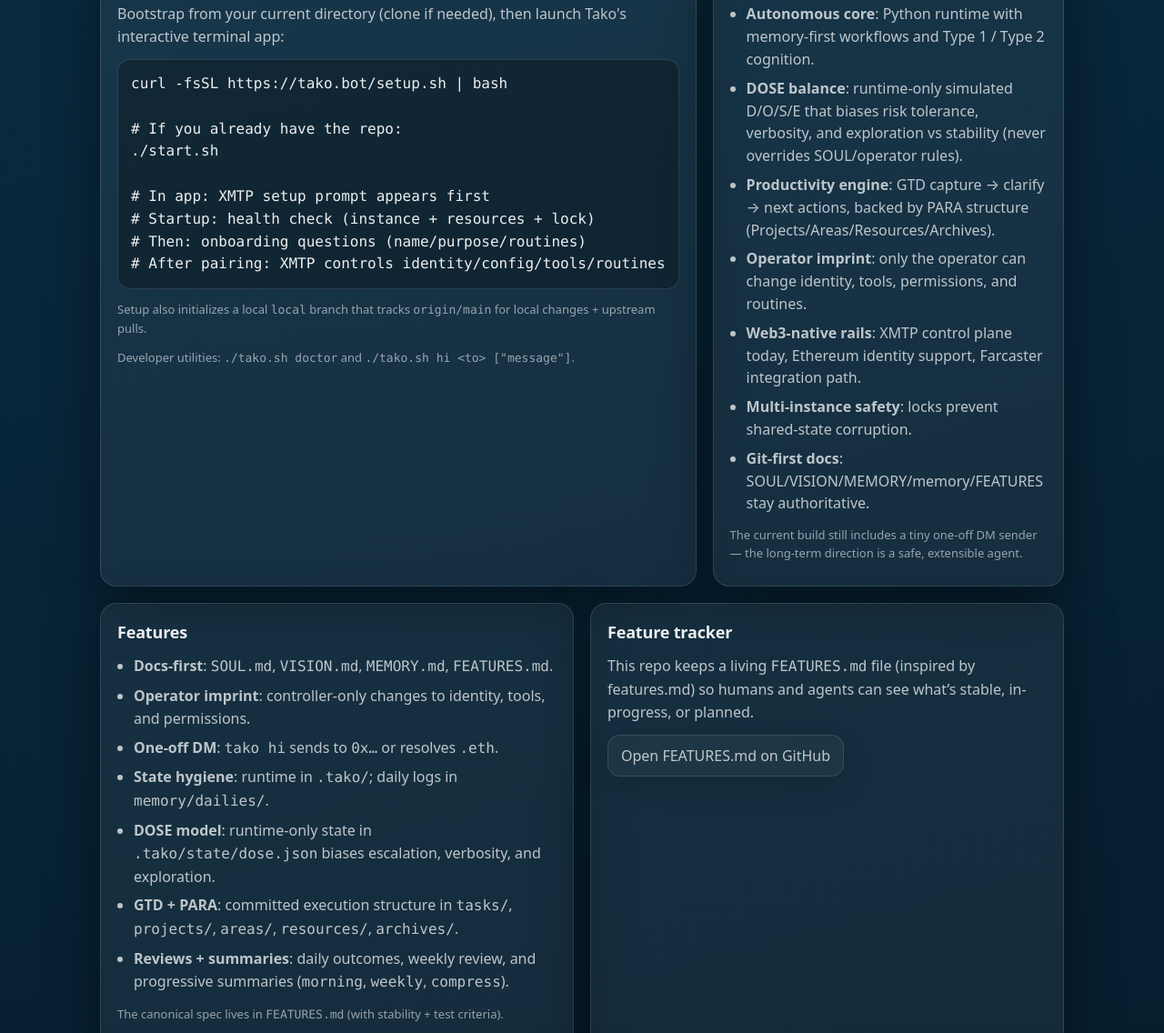
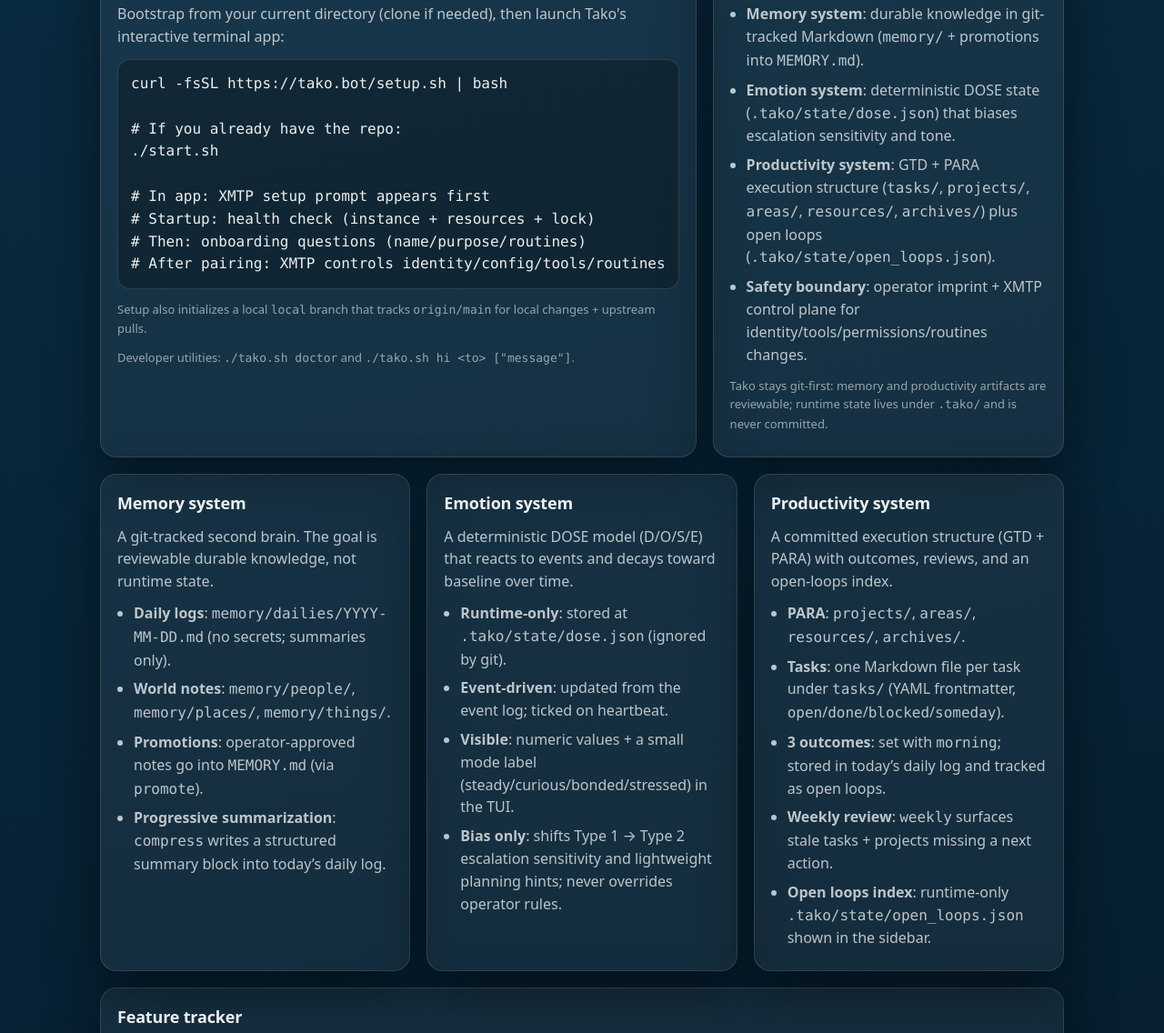
Before and after one commit to pierce403/takobot, a plain HTML site: page index.html in a window 1280 px wide. Shown: the part 716-1852 px from the top of the page at 91% size. Drawn offline with Linux system fonts and the light colour scheme.

Commit message:
Website: explain memory/emotion/productivity systems

```diff
--- a/index.html
+++ b/index.html
@@ -7,14 +7,14 @@
     <link rel="canonical" href="https://tako.bot/" />
     <meta
       name="description"
-      content="Tako is a highly autonomous, operator-imprinted agent built in Python with memory, Type 1/Type 2 cognition, a simulated DOSE (D/O/S/E) model, and a GTD+PARA productivity engine, grounded in web3-native XMTP and Ethereum rails."
+      content="Tako is an operator-imprinted octopus agent built in Python with three internal systems: memory (git-tracked), emotion (deterministic DOSE), and productivity (GTD + PARA), grounded in web3-native XMTP and Ethereum rails."
     />
     <meta property="og:type" content="website" />
     <meta property="og:site_name" content="tako-bot" />
     <meta property="og:title" content="tako-bot — highly autonomous octopus friend" />
     <meta
       property="og:description"
-      content="Operator-imprinted in Python with memory, Type 1/2 thinking, simulated DOSE balance (D/O/S/E), GTD+PARA workflows, and web3-native XMTP and Ethereum rails."
+      content="Operator-imprinted octopus agent with three systems: memory (git-tracked), emotion (deterministic DOSE), and productivity (GTD + PARA), plus Type 1/2 cognition and XMTP/Ethereum rails."
     />
     <meta property="og:url" content="https://tako.bot/" />
     <meta property="og:image" content="https://tako.bot/og-card.png" />
@@ -30,7 +30,7 @@
     <meta name="twitter:title" content="tako-bot — highly autonomous octopus friend" />
     <meta
       name="twitter:description"
-      content="Operator-imprinted in Python with memory, Type 1/2 thinking, simulated DOSE balance (D/O/S/E), GTD+PARA workflows, and web3-native XMTP and Ethereum rails."
+      content="Operator-imprinted octopus agent with three systems: memory (git-tracked), emotion (deterministic DOSE), and productivity (GTD + PARA), plus Type 1/2 cognition and XMTP/Ethereum rails."
     />
     <meta name="twitter:image" content="https://tako.bot/og-card.png" />
     <meta
@@ -345,8 +345,25 @@
         margin-top: 18px;
       }
 
+      .system-grid {
+        display: grid;
+        grid-template-columns: repeat(3, 1fr);
+        gap: 18px;
+        margin-top: 18px;
+      }
+
+      @media (max-width: 1050px) {
+        .system-grid {
+          grid-template-columns: 1fr 1fr;
+        }
+      }
+
       @media (max-width: 900px) {
         .section-grid {
+          grid-template-columns: 1fr;
+        }
+
+        .system-grid {
           grid-template-columns: 1fr;
         }
       }
@@ -502,7 +519,7 @@
         <nav class="nav" aria-label="Links">
           <a class="btn primary" href="https://github.com/pierce403/tako-bot">View on GitHub</a>
           <a class="btn" href="#quickstart">Quickstart</a>
-          <a class="btn" href="#features">Features</a>
+          <a class="btn" href="#features">Systems</a>
           <a class="btn" href="#config">Config</a>
         </nav>
       </header>
@@ -512,18 +529,17 @@
             <div class="card hero-copy">
               <h1>A highly autonomous octopus friend, imprinted to you.</h1>
               <p class="subtitle">
-                <b>tako-bot</b> is built in <b>Python</b> with a docs-first <b>memory system</b> and deliberate
-                <b>Type 1 / Type 2 thinking</b>, plus a simulated <b>DOSE</b> balance (D/O/S/E) and a <b>GTD + PARA</b> productivity engine. It can
-                chat broadly, but only the operator can change identity, tools, permissions, and routines.
+                <b>tako-bot</b> is built in <b>Python</b> around three systems: a docs-first <b>memory system</b>, a
+                deterministic <b>emotion system</b> (DOSE, D/O/S/E), and a <b>productivity system</b> (GTD + PARA),
+                all under deliberate <b>Type 1 / Type 2</b> cognition. It can chat broadly, but only the operator can
+                change identity, tools, permissions, and routines.
                 It is web3-native via <b>XMTP</b> and <b>Ethereum</b>, with <b>Farcaster</b> support on the roadmap.
               </p>
               <div class="chips" aria-label="Project highlights">
-                <span class="chip"><b>Python</b> runtime</span>
-                <span class="chip"><b>Memory</b> + Type 1/2</span>
-                <span class="chip"><b>DOSE</b> neurotransmitters</span>
-                <span class="chip"><b>GTD</b> + PARA</span>
-                <span class="chip"><b>Daily</b> + Weekly review</span>
-                <span class="chip"><b>Progressive</b> summaries</span>
+                <span class="chip"><b>Memory</b> system</span>
+                <span class="chip"><b>Emotion</b> system (DOSE)</span>
+                <span class="chip"><b>Productivity</b> system (GTD + PARA)</span>
+                <span class="chip"><b>Type 1/2</b> cognition</span>
                 <span class="chip"><b>Operator</b> imprint</span>
                 <span class="chip"><b>Web3</b> XMTP + Ethereum</span>
                 <span class="chip"><b>Farcaster</b> roadmap</span>
@@ -669,40 +685,63 @@
           </div>
 
           <div class="card panel">
-            <h2>Objectives</h2>
+            <h2>The three systems</h2>
             <ul>
-              <li><b>Autonomous core</b>: Python runtime with memory-first workflows and Type 1 / Type 2 cognition.</li>
-              <li><b>DOSE balance</b>: runtime-only simulated D/O/S/E that biases risk tolerance, verbosity, and exploration vs stability (never overrides SOUL/operator rules).</li>
-              <li><b>Productivity engine</b>: GTD capture → clarify → next actions, backed by PARA structure (Projects/Areas/Resources/Archives).</li>
-              <li><b>Operator imprint</b>: only the operator can change identity, tools, permissions, and routines.</li>
-              <li><b>Web3-native rails</b>: XMTP control plane today, Ethereum identity support, Farcaster integration path.</li>
-              <li><b>Multi-instance safety</b>: locks prevent shared-state corruption.</li>
-              <li><b>Git-first docs</b>: SOUL/VISION/MEMORY/memory/FEATURES stay authoritative.</li>
+              <li><b>Memory system</b>: durable knowledge in git-tracked Markdown (<code>memory/</code> + promotions into <code>MEMORY.md</code>).</li>
+              <li><b>Emotion system</b>: deterministic DOSE state (<code>.tako/state/dose.json</code>) that biases escalation sensitivity and tone.</li>
+              <li><b>Productivity system</b>: GTD + PARA execution structure (<code>tasks/</code>, <code>projects/</code>, <code>areas/</code>, <code>resources/</code>, <code>archives/</code>) plus open loops (<code>.tako/state/open_loops.json</code>).</li>
+              <li><b>Safety boundary</b>: operator imprint + XMTP control plane for identity/tools/permissions/routines changes.</li>
             </ul>
             <p style="margin-top: 12px; color: var(--muted-2); font-size: 13px">
-              The current build still includes a tiny one-off DM sender — the long-term direction is a safe, extensible agent.
+              Tako stays git-first: memory and productivity artifacts are reviewable; runtime state lives under <code>.tako/</code> and is never committed.
             </p>
           </div>
         </section>
 
-          <section class="section-grid" id="features">
-            <div class="card panel">
-            <h2>Features</h2>
-            <ul>
-              <li><b>Docs-first</b>: <code>SOUL.md</code>, <code>VISION.md</code>, <code>MEMORY.md</code>, <code>FEATURES.md</code>.</li>
-              <li><b>Operator imprint</b>: controller-only changes to identity, tools, and permissions.</li>
-              <li><b>One-off DM</b>: <code>tako hi</code> sends to <code>0x…</code> or resolves <code>.eth</code>.</li>
-              <li><b>State hygiene</b>: runtime in <code>.tako/</code>; daily logs in <code>memory/dailies/</code>.</li>
-              <li><b>DOSE model</b>: runtime-only state in <code>.tako/state/dose.json</code> biases escalation, verbosity, and exploration.</li>
-              <li><b>GTD + PARA</b>: committed execution structure in <code>tasks/</code>, <code>projects/</code>, <code>areas/</code>, <code>resources/</code>, <code>archives/</code>.</li>
-              <li><b>Reviews + summaries</b>: daily outcomes, weekly review, and progressive summaries (<code>morning</code>, <code>weekly</code>, <code>compress</code>).</li>
-            </ul>
-              <p style="margin-top: 12px; color: var(--muted-2); font-size: 13px">
-                The canonical spec lives in <code>FEATURES.md</code> (with stability + test criteria).
-              </p>
+          <section id="features">
+            <div class="system-grid">
+              <div class="card panel">
+                <h2>Memory system</h2>
+                <p>
+                  A git-tracked second brain. The goal is reviewable durable knowledge, not runtime state.
+                </p>
+                <ul>
+                  <li><b>Daily logs</b>: <code>memory/dailies/YYYY-MM-DD.md</code> (no secrets; summaries only).</li>
+                  <li><b>World notes</b>: <code>memory/people/</code>, <code>memory/places/</code>, <code>memory/things/</code>.</li>
+                  <li><b>Promotions</b>: operator-approved notes go into <code>MEMORY.md</code> (via <code>promote</code>).</li>
+                  <li><b>Progressive summarization</b>: <code>compress</code> writes a structured summary block into today’s daily log.</li>
+                </ul>
+              </div>
+
+              <div class="card panel">
+                <h2>Emotion system</h2>
+                <p>
+                  A deterministic DOSE model (D/O/S/E) that reacts to events and decays toward baseline over time.
+                </p>
+                <ul>
+                  <li><b>Runtime-only</b>: stored at <code>.tako/state/dose.json</code> (ignored by git).</li>
+                  <li><b>Event-driven</b>: updated from the event log; ticked on heartbeat.</li>
+                  <li><b>Visible</b>: numeric values + a small mode label (steady/curious/bonded/stressed) in the TUI.</li>
+                  <li><b>Bias only</b>: shifts Type 1 → Type 2 escalation sensitivity and lightweight planning hints; never overrides operator rules.</li>
+                </ul>
+              </div>
+
+              <div class="card panel">
+                <h2>Productivity system</h2>
+                <p>
+                  A committed execution structure (GTD + PARA) with outcomes, reviews, and an open-loops index.
+                </p>
+                <ul>
+                  <li><b>PARA</b>: <code>projects/</code>, <code>areas/</code>, <code>resources/</code>, <code>archives/</code>.</li>
+                  <li><b>Tasks</b>: one Markdown file per task under <code>tasks/</code> (YAML frontmatter, <code>open</code>/<code>done</code>/<code>blocked</code>/<code>someday</code>).</li>
+                  <li><b>3 outcomes</b>: set with <code>morning</code>; stored in today’s daily log and tracked as open loops.</li>
+                  <li><b>Weekly review</b>: <code>weekly</code> surfaces stale tasks + projects missing a next action.</li>
+                  <li><b>Open loops index</b>: runtime-only <code>.tako/state/open_loops.json</code> shown in the sidebar.</li>
+                </ul>
+              </div>
             </div>
 
-            <div class="card panel">
+            <div class="card panel" style="margin-top: 18px">
               <h2>Feature tracker</h2>
               <p>
                 This repo keeps a living <code>FEATURES.md</code> file (inspired by
@@ -730,6 +769,9 @@
               </li>
               <li>Creates the local XMTP database in <code>.tako/xmtp-db/</code>.</li>
               <li>
+                Initializes the memory system by ensuring today’s daily log exists at <code>memory/dailies/YYYY-MM-DD.md</code>.
+              </li>
+              <li>
                 Runs a startup health check to classify environment state (brand-new vs established), verify lock/safety, and probe resources.
               </li>
               <li>
@@ -739,10 +781,10 @@
                 Keeps inference execution gated until the first interactive chat turn, so startup remains deterministic.
               </li>
               <li>
-                Initializes runtime-only DOSE state in <code>.tako/state/dose.json</code> and shows it live in the TUI.
+                Initializes the emotion system (DOSE) at <code>.tako/state/dose.json</code> and shows it live in the TUI.
               </li>
               <li>
-                Uses a committed GTD + PARA execution structure: <code>tasks/</code>, <code>projects/</code>, <code>areas/</code>, <code>resources/</code>, <code>archives/</code>.
+                Uses a committed productivity system (GTD + PARA): <code>tasks/</code>, <code>projects/</code>, <code>areas/</code>, <code>resources/</code>, <code>archives/</code>.
               </li>
               <li>
                 Launches the interactive terminal app and runs onboarding as explicit states.
```
